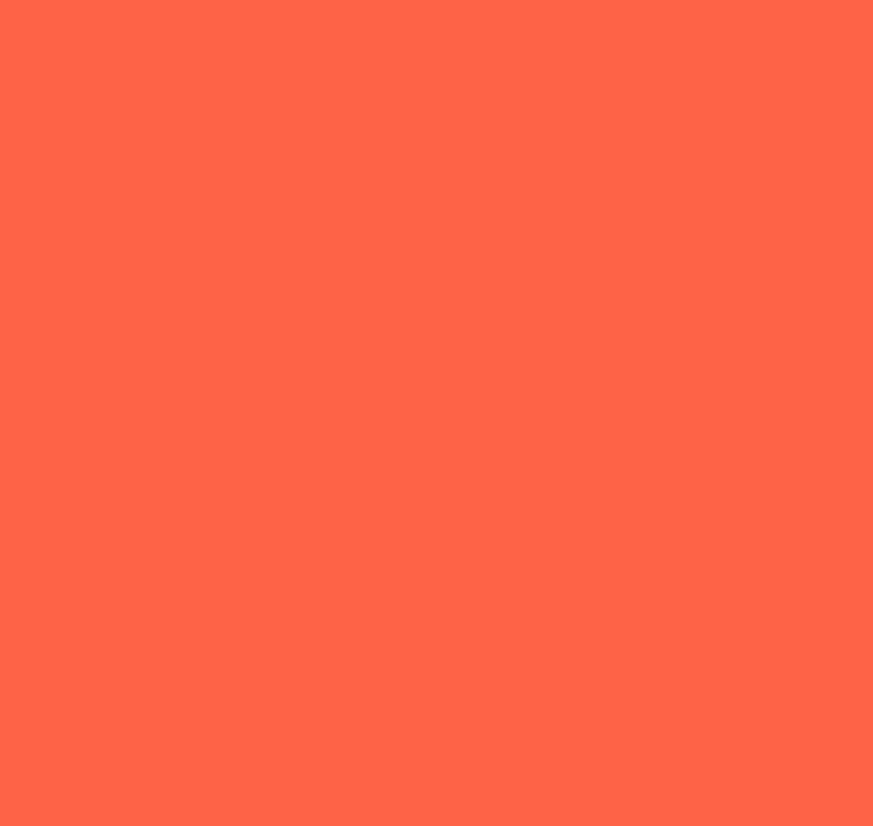
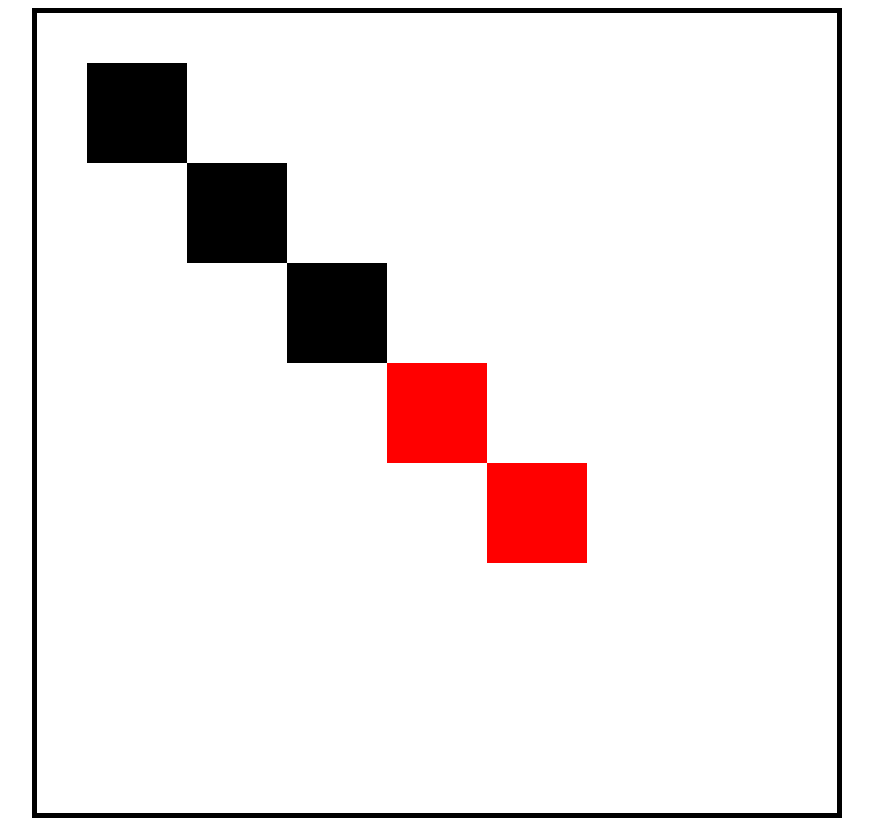
Before and after one commit to algojiny/MEME-MAKER, a plain HTML site: page index.html in a window 1280 px wide. Shown: the whole page, without its empty margins (203-1076 px from the left). Before the commit the page ends 800 px from the top, so only its background shows below. Drawn offline with Linux system fonts and the light colour scheme.

Commit message:
#1.2 Paths (06:59)

```diff
--- a/app.js
+++ b/app.js
@@ -1 +1,15 @@
-alert("hello");
+const canvas = document.querySelector("canvas");
+const ctx = canvas.getContext("2d"); //그림을 그릴때 붓처럼 사용하는것 context
+canvas.width = 800;
+canvas.height = 800;
+
+ctx.rect(50, 50, 100, 100);
+ctx.rect(150, 150, 100, 100);
+ctx.rect(250, 250, 100, 100);
+ctx.fill();
+
+ctx.beginPath();
+ctx.rect(350, 350, 100, 100);
+ctx.rect(450, 450, 100, 100);
+ctx.fillStyle = "red";
+ctx.fill();
--- a/styles.css
+++ b/styles.css
@@ -1,3 +1,10 @@
+canvas {
+  width: 800px;
+  height: 800px;
+  border: 5px solid black;
+}
 body {
-  background-color: tomato;
+  display: flex;
+  justify-content: center;
+  align-items: center;
 }
```
